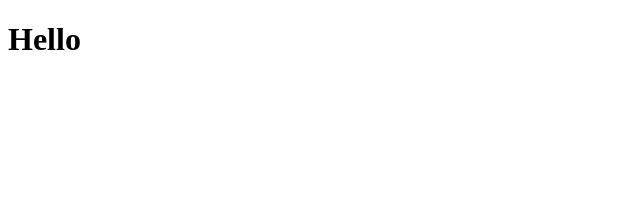
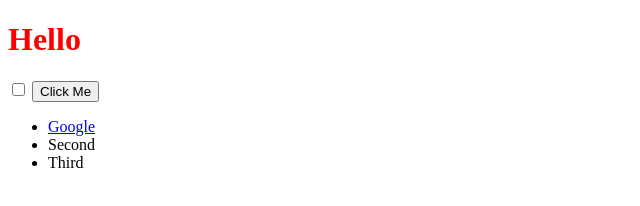
Before and after one commit to DragonNero/DOM, a plain HTML site: page index.html in a window 1280 px wide. Shown: the whole page, without its empty margins (0-640 px from the left). Drawn offline with Linux system fonts and the light colour scheme.

Commit message:
challenge documents

```diff
--- a/index.html
+++ b/index.html
@@ -2,14 +2,26 @@
 <html lang="en" dir="ltr">
   <head>
     <meta charset="utf-8">
-    <script type="text/javascript" src="index.js" charset="utf-8">
+    <title>My Website</title>
+    <link rel="stylesheet" href="styles.css">
 
-    </script>
-    <title>My website</title>
-    <link rel="stylesheet" href="styles.css">
   </head>
   <body>
+
     <h1>Hello</h1>
-  <script type="text/javascript" src="index.js" charset="utf-8">
+
+    <input type="checkbox">
+
+    <button style=":active color:red;">Click Me</button>
+
+    <ul>
+      <li class="list">
+        <a href="https://www.google.com">Google</a>
+      </li>
+      <li class="list">Second</li>
+      <li class="list">Third</li>
+    </ul>
+
   </body>
+
 </html>
--- a/index.js
+++ b/index.js
@@ -1 +1 @@
-alert("Hello")
+document.query
--- a/styles.css
+++ b/styles.css
@@ -0,0 +1,3 @@
+h1 {
+  color: red;
+}
```
Also changed, not shown: 1 other file.
